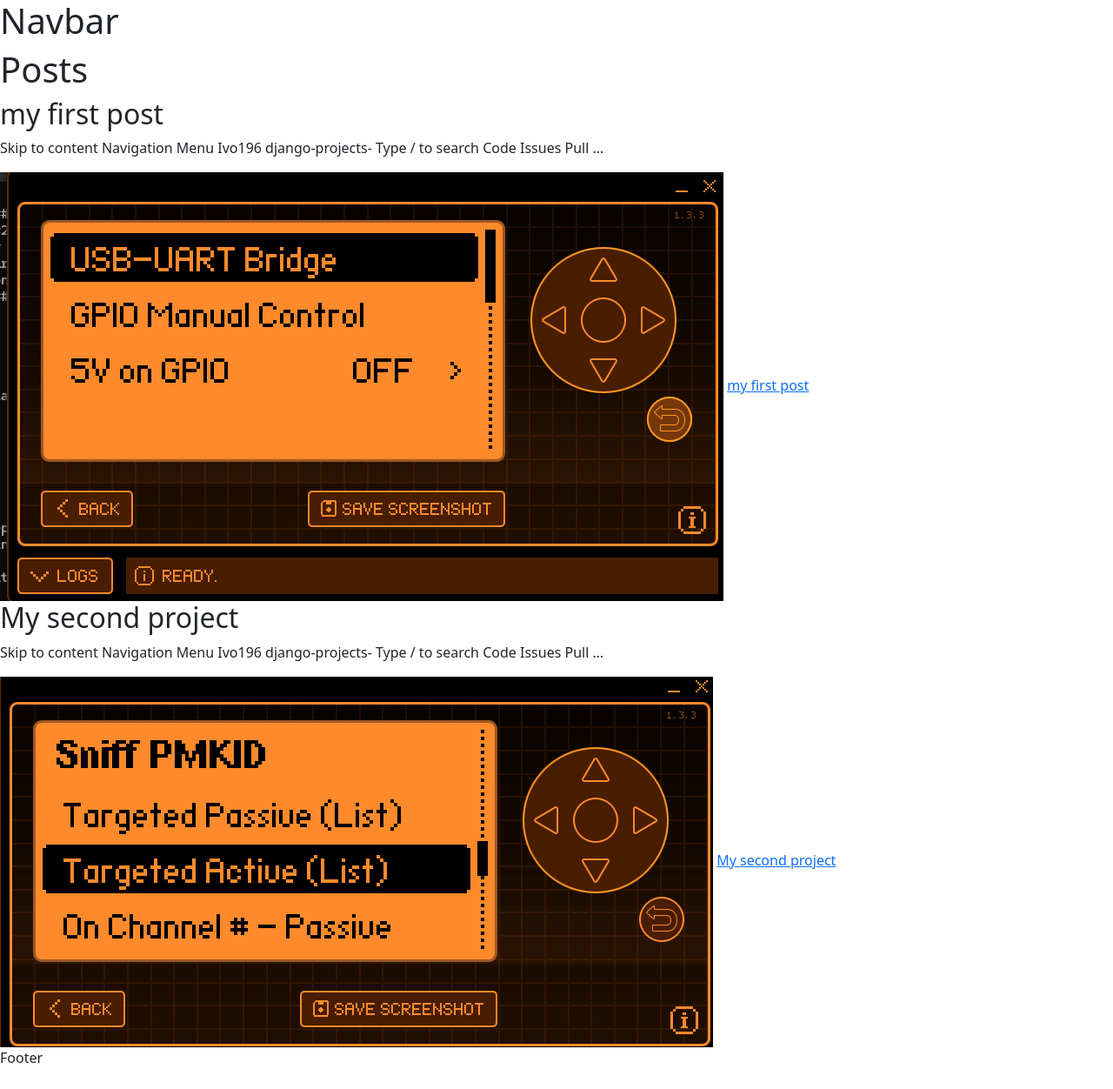
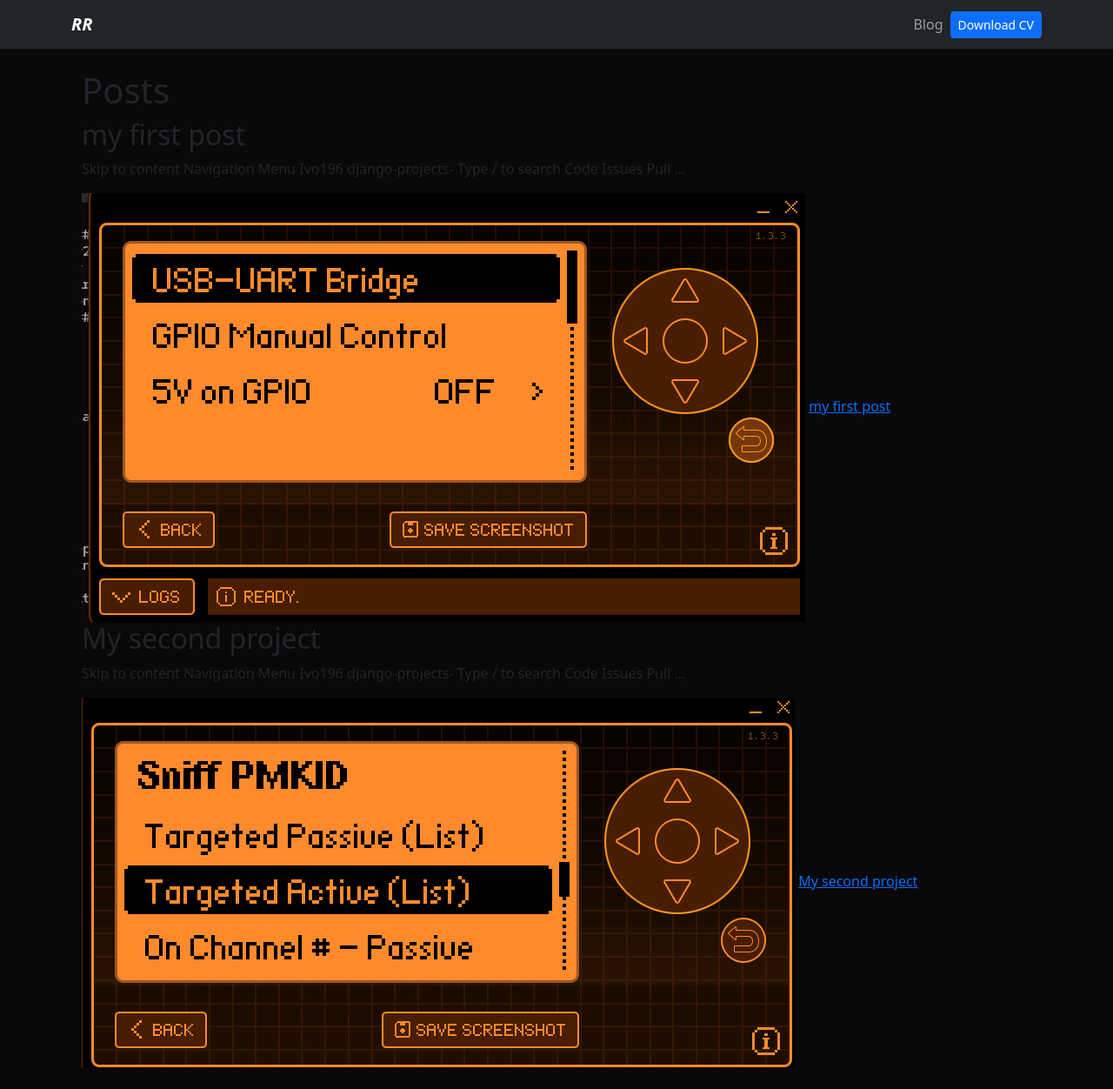
Before and after one commit to Ivo196/django-projects-, a Django app: page /blog/ in a window 1280 px wide. Shown: the whole page at 87% size. Before the commit the page ends 1228 px from the top, so only its background shows below. Run offline with Django 5.2, Linux system fonts and the light colour scheme; data comes from the database, SQL or seed files in the repository.

Commit message:
add boostrap

```diff
--- /dev/null
+++ b/portfolio/static/main.css
@@ -0,0 +1,3 @@
+body {
+    background: #090909;
+}
--- a/portfolio/templates/layout.html
+++ b/portfolio/templates/layout.html
@@ -1,3 +1,4 @@
+{% load static %}
 <!DOCTYPE html>
 <html lang="es">
   <head>
@@ -11,12 +12,10 @@
       integrity="sha384-QWTKZyjpPEjISv5WaRU9OFeRpok6YctnYmDr5pNlyT2bRjXh0JMhjY6hW+ALEwIH"
       crossorigin="anonymous"
     />
+    <link rel="stylesheet" href="{% static 'main.css' %}" />
   </head>
   <body>
-    <h1>Navbar</h1>
-
-    {% block content %} {% endblock %}
-
-    <footer>Footer</footer>
+    {% include 'partials/navbar.html' %}
+    <div class="container p-4">{% block content %} {% endblock %}</div>
   </body>
 </html>
--- /dev/null
+++ b/portfolio/templates/partials/navbar.html
@@ -0,0 +1,32 @@
+{% load static %}
+<nav class="navbar navbar-expand-lg navbar-dark bg-dark">
+  <div class="container">
+    <a class="navbar-brand fw-bold fst-italic" href="/">RR</a>
+    <button
+      class="navbar-toggler"
+      type="button"
+      data-bs-toggle="collapse"
+      data-bs-target="#navbarNav"
+      aria-controls="navbarNav"
+      aria-expanded="false"
+      aria-label="Toggle navigation"
+    >
+      <span class="navbar-toggler-icon"></span>
+    </button>
+    <div class="collapse navbar-collapse" id="navbarNav">
+      <ul class="navbar-nav ms-auto">
+        <li class="nav-item">
+          <a class="nav-link" href="/blog/">Blog</a>
+        </li>
+        <li class="nav-item d-flex align-items-center">
+          <a
+            class="btn btn-primary btn-sm"
+            href="{% static 'portfolio/cv.pdf' %}"
+            target="_blank"
+            >Download CV</a
+          >
+        </li>
+      </ul>
+    </div>
+  </div>
+</nav>
```
Also changed, not shown: portfolio/templates/home.html (+28 -2 lines), portfolio/static/portfolio/image.jpg (added), 1 other file.
